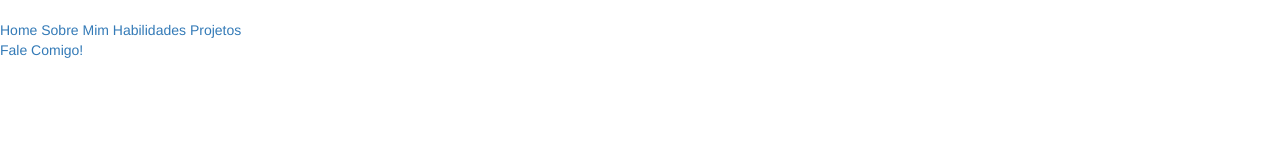
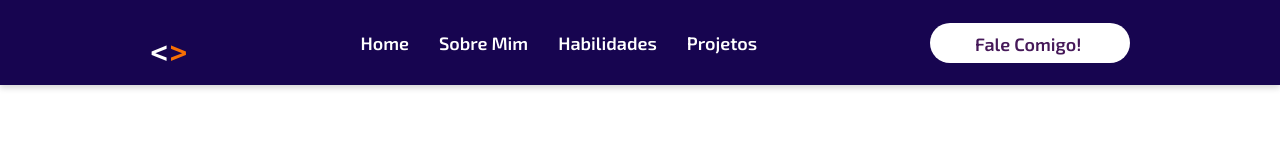
Before and after one commit to casablancasx/my_portfolio_web, a plain HTML site: page index.html in a window 1280 px wide. Drawn offline with nearby package versions, Linux system fonts and the light colour scheme.

Commit message:
header created

```diff
--- a/css/header.css
+++ b/css/header.css
@@ -1,5 +1,59 @@
-* {
-    margin: 0;
-    padding: 0;
-    box-sizing: border-box;
+.container-header {
+    /* Layout do header */
+    display: flex;
+    justify-content: space-between;
+    align-items: center;
+
+    height: 85px;
+    padding-left: 150px;
+    padding-right: 150px;
+    background: #170550;
+    box-shadow: 0px 3px 6px 0px rgba(0, 0, 0, 0.16);
 }
+
+a:hover {
+    text-decoration: none;
+}
+
+.container-header h1 {
+    height: 35px;
+    color: #FFF;
+}
+.container-header h1 span {
+    height: 35px;
+    color: #F86F03;
+}
+
+
+.container-header nav {
+    display: flex;
+    gap: 30px;
+}
+
+.container-header nav a {
+    color: #FFF;
+    font-size: 18px;
+    font-style: normal;
+    font-weight: 600;
+    line-height: normal;
+}
+
+.container-header nav a:hover {
+    color: #F86F03;
+}
+
+.container-header #button-header {
+
+    width: 200px;
+    height: 40px;
+    /* BOTÃO STYLE */
+    border-radius: 20px;
+    background: #FFF;
+    /* TEXTO BOTÃO */
+    color: #461959;
+    font-size: 18px;
+    font-style: normal;
+    font-weight: 600;
+    line-height: normal;
+    padding: 10px 45px;
+}
--- a/css/reset.css
+++ b/css/reset.css
@@ -0,0 +1,6 @@
+* {
+    margin: 0;
+    padding: 0;
+    box-sizing: border-box;
+    font-family: 'Exo 2', sans-serif;
+}
--- a/index.html
+++ b/index.html
@@ -20,15 +20,15 @@
 <body>
     <header>
 
-        <div class="container-nav">
-            <img src="" alt="">
+        <div class="container-header">
+            <h1><<span>></h1>
             <nav>
                 <a href="" class="ancor">Home</a>
                 <a href="" class="ancor">Sobre Mim</a>
                 <a href="" class="ancor">Habilidades</a>
                 <a href="" class="ancor">Projetos</a>
             </nav>
-            <a href="ancor">Fale Comigo!</a>
+            <a href="ancor" id="button-header">Fale Comigo!</a>
         </div>
 
     </header>
```
Also changed, not shown: assets/icons/daily-dev-icon-seeklogo.com.svg (added).
